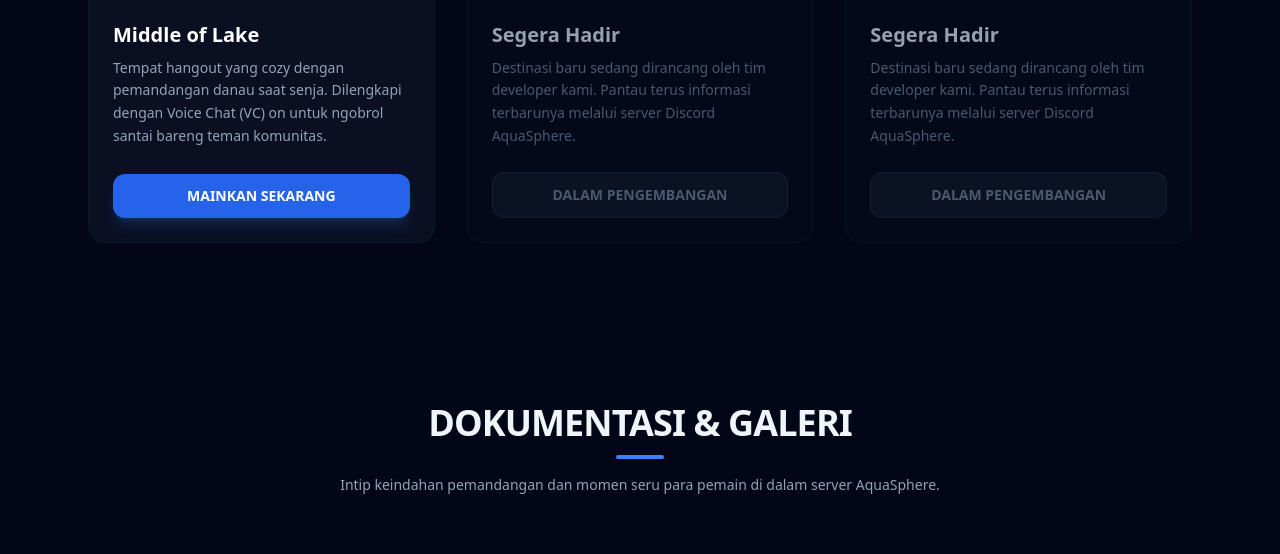
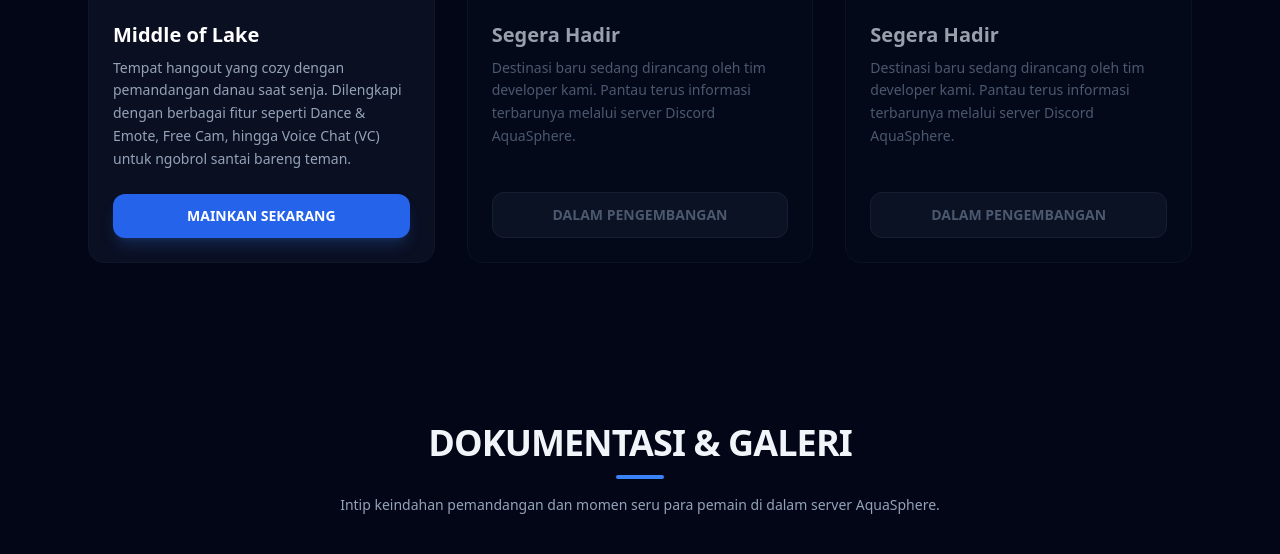
Before and after one commit to brilianix07-sudo/AquaSphere-Web, a website: page public/index.html in a window 1280 px wide. Shown: the part 2588-3142 px from the top of the page. Drawn offline with nearby package versions, Linux system fonts and the light colour scheme.

Commit message:
Menambahkan deskripsi di map

```diff
--- a/public/index.html
+++ b/public/index.html
@@ -157,7 +157,7 @@
                 <div class="p-6 flex flex-col flex-grow">
                     <h3 class="text-xl font-bold mb-2 text-white">Middle of Lake</h3>
                     <p class="text-slate-400 text-sm leading-relaxed mb-6 flex-grow">
-                        Tempat hangout yang cozy dengan pemandangan danau saat senja. Dilengkapi dengan Voice Chat (VC) on untuk ngobrol santai bareng teman komunitas.
+                        Tempat hangout yang cozy dengan pemandangan danau saat senja. Dilengkapi dengan berbagai fitur seperti Dance & Emote, Free Cam, hingga Voice Chat (VC) untuk ngobrol santai bareng teman.
                     </p>
                     <a href="https://www.roblox.com/id/games/130959713351296/Middle-of-Lake" target="_blank" class="block w-full text-center bg-blue-600 hover:bg-blue-500 text-white px-4 py-3 rounded-xl text-sm font-bold transition-all shadow-lg shadow-blue-500/20">
                         MAINKAN SEKARANG
```
